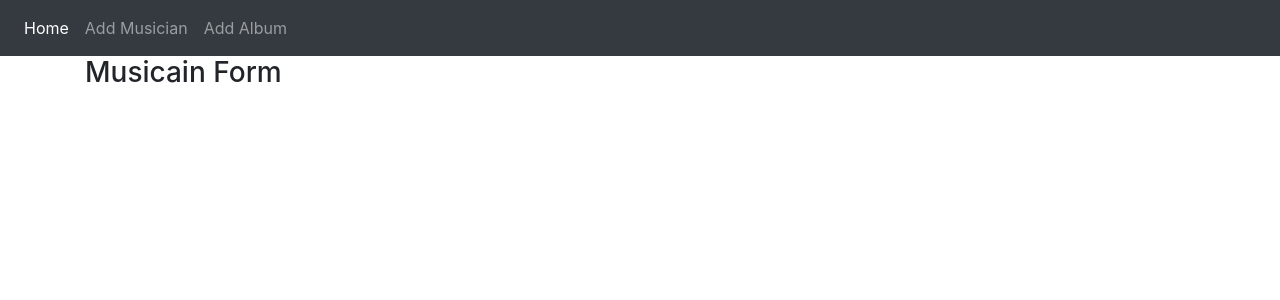
After one commit to riyadhswe/DjangoProject, a Django app: page /add_musician/ in a window 1280 px wide. The commit adds this page. Shown: the top 300 px of the page. Run offline with Django 3.2, Linux system fonts and the light colour scheme; some libraries are stand-ins or nearby versions.

Commit message:
Creating Templates and Views

```diff
--- a/first_app/urls.py
+++ b/first_app/urls.py
@@ -4,8 +4,8 @@ from first_app import views
 
 app_name = "first_app"
 
-
 urlpatterns = [
-    path('', views.index,name="index"),
-    path('form/', views.form,name="form"),
+    path('', views.index, name="index"),
+    path('add_album/', views.album_form, name="album_form"),
+    path('add_musician/', views.musician_form, name="musician_form"),
 ]
--- a/first_app/views.py
+++ b/first_app/views.py
@@ -3,18 +3,20 @@ from django.http import HttpResponse
 from first_app.models import *
 from first_app import forms
 
+
 # Create your views here.
 def index(request):
-    diction = {'demo': 'This is Demo!'}
-    return render(request,'first_app/index.html',context=diction)
+    diction = {'Title': 'This is Home Page!'}
+    return render(request, 'first_app/index.html', context=diction)
 
-def form(request) :
-    new_form = forms . MusicianForm()
+def album_list(request):
+    diction = {'Title': 'List of Albums'}
+    return render(request, 'first_app/album_list.html', context=diction)
 
-    if request. method == 'POST':
-        new_form = forms. MusicianForm(request.POST)
-        if new_form. is_valid():
-            new_form. save (commit=True)
-            return index(request)
-    diction = {'test_form': new_form, 'heading_1': 'Add New Musician'}
-    return render (request, 'first_app/form.html', context=diction)
+def musician_form(request):
+    diction = {'Title': 'Add Musician'}
+    return render(request, 'first_app/musicain_form.html', context=diction)
+
+def album_form(request):
+    diction = {'Title': 'Add Album'}
+    return render(request, 'first_app/album_form.html', context=diction)
--- /dev/null
+++ b/templates/first_app/album_form.html
@@ -0,0 +1,4 @@
+{% extends 'first_app/base.html' %}
+{% block body %}
+    <h3>Album Form</h3>
+{% endblock %}
--- /dev/null
+++ b/templates/first_app/album_list.html
@@ -0,0 +1,4 @@
+{% extends 'first_app/base.html' %}
+{% block body %}
+<h3>Album List</h3>
+{% endblock %}
--- a/templates/first_app/base.html
+++ b/templates/first_app/base.html
@@ -1,31 +1,40 @@
 <!DOCTYPE html>
 <html lang="en">
 <head>
+
     <link rel="stylesheet" href="https://maxcdn.bootstrapcdn.com/bootstrap/4.4.1/css/bootstrap.min.css">
-
     <script src="https://ajax. googleapis. com/ajax/libs/jquery/3.4.1/jquery.min.js"></script>
-
     <script src="https://cdnjs. cloudflare. com/ajax/libs/popper.js/1.16.0/umd/popper.min.js"></script>
-
     <script src="https://maxcdn.bootstrapcdn.com/bootstrap/4.4.1/js/bootstrap.min.js"></script>
-
     <meta charset="utf-8">
+    <title>{{ Title }}</title>
 
 </head>
 <body>
-<nav class="navbar-dark bg-dark">
-  <div class="container-fluid">
-    <a class="navbar-brand" href="{% url 'first_app:index' %}">Home</a>
-    <a class="navbar-brand" href="{% url 'first_app:form' %}">Form</a>
-    <div class="collapse navbar-collapse" id="navbarSupportedContent">
-      <ul class="navbar-nav me-auto mb-2 mb-lg-0">
+
+<nav class="navbar navbar-expand-sm navbar-dark bg-dark">
+    <ul class="navbar-nav ">
+        <li class="nav-item active">
+            <a class="nav-link" href="{% url 'first_app:index' %}">Home<span class="sr-only">(current)</span></a>
+        </li>
+        <li class="nav-item">
+            <a class="nav-link" href="{% url 'first_app:musician_form' %}">Add Musician</a>
+        </li>
+
+        <li class="nav-item">
+            <a class="nav-link" href="{% url 'first_app:album_form' %}">Add Album</a>
+        </li>
     </ul>
-    </div>
-  </div>
 </nav>
-{% block base %}
+<div class="container">
+    {% block body %}
 
     {% endblock %}
 
+</div>
+
+
+{% block base %}
+{% endblock %}
 </body>
 </html>
--- a/templates/first_app/form.html
+++ /dev/null
@@ -1,4 +0,0 @@
-{% extends "first_app/base.html" %}
-{% block base %}
-    <h1>Form Page</h1>
-{% endblock %}
--- a/templates/first_app/index.html
+++ /dev/null
@@ -1,6 +0,0 @@
-{% extends "first_app/base.html" %}
-
-
-{% block base %}
-    <h1> {{ demo }}</h1>
-{% endblock %}
--- /dev/null
+++ b/templates/first_app/musicain_form.html
@@ -0,0 +1,4 @@
+{% extends 'first_app/base.html' %}
+{% block body %}
+    <h3>Musicain Form</h3>
+{% endblock %}
```
Also changed, not shown: DjangoProject/settings.py (+8 -21 lines), first_app/forms.py (deleted, +0 -11 lines), first_app/models.py (+8 -6 lines). Lines whose indentation alone changed are shown as unchanged.
